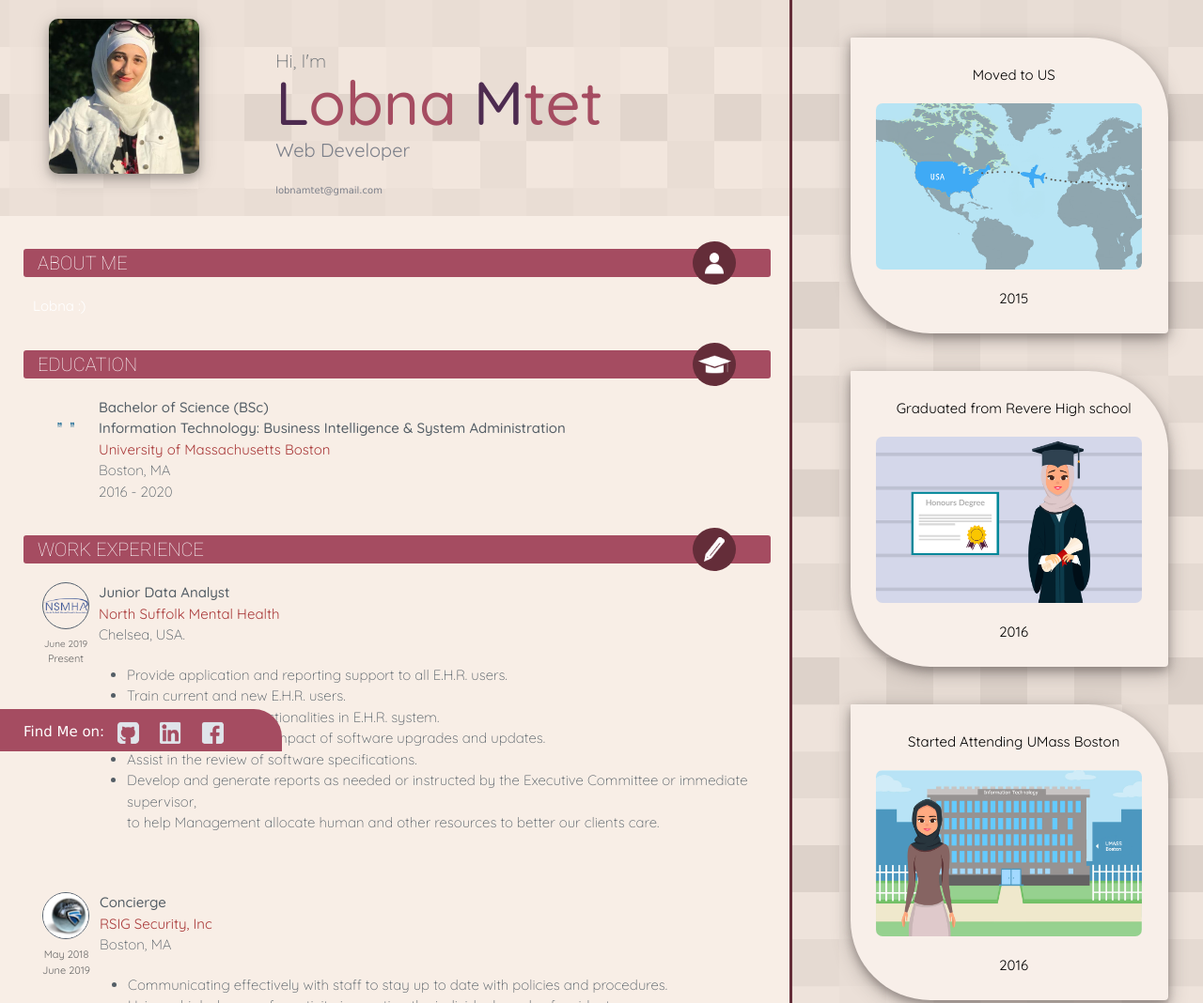
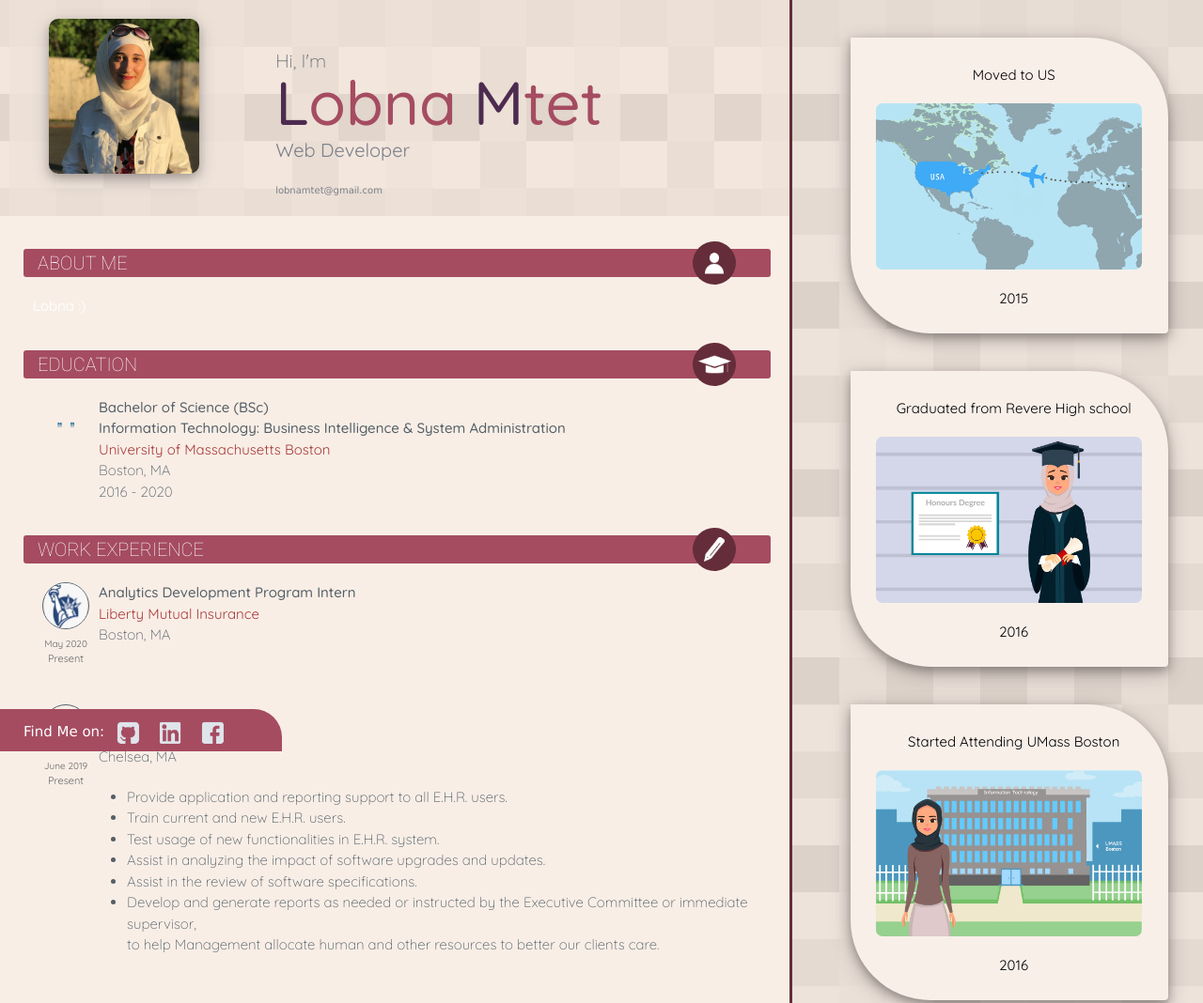
Before and after one commit to lobnamt/lobnamt.github.io, a plain HTML site: page index.html in a window 1280 px wide. Shown: the top 1068 px of the page at 94% size. Drawn offline with nearby package versions, Linux system fonts and the light colour scheme; files whose address does not match are found by name; a web font is replaced by a local one.

Commit message:
Added LM
Added LM

```diff
--- a/index.html
+++ b/index.html
@@ -45,7 +45,7 @@
 
 				<div class="uk-width-1-3">
 					<div class="box">
-						<img src="image/me.jpeg" class="personal_img">
+						<img src="image/me_2.jpg" class="personal_img">
 					</div>
 				</div>
 
@@ -110,6 +110,29 @@
 
 			<div class="main_pic_n" style="display: flex;">
 				<div style="float: left;text-align: center;">
+					<img src="image/liberty_mutual.png" class="work_img">
+					<p style="font-size: 10px;margin: 0px;margin-top: 8px;">May 2020</p>
+					<p style="font-size: 11px;margin: 0px;">Present</p>
+				</div>
+				<span>
+					<span class="main_text_n" style="font-weight: 500;">
+						Analytics Development Program Intern
+					</span>
+					<br>
+					<span class="main_text_n" style="font-weight: 400;"><a style="color: #AA3B3B;" href="https://www.libertymutual.com/" target="_blank"> Liberty Mutual Insurance</a> </span>
+					<br>
+					<span class="main_text_n" style="font-weight: 300;">Boston, MA</span>
+					<ul class="main_text_n" style="font-weight: 300;">
+
+					</ul>
+					<br>
+
+				</span>
+
+			</div>
+
+			<div class="main_pic_n" style="display: flex;">
+				<div style="float: left;text-align: center;">
 					<img src="image/nsmha.png" class="work_img">
 					<p style="font-size: 10px;margin: 0px;margin-top: 8px;">June 2019</p>
 					<p style="font-size: 11px;margin: 0px;">Present</p>
@@ -121,7 +144,7 @@
 					<br>
 					<span class="main_text_n" style="font-weight: 400;"><a style="color: #AA3B3B;" href="http://northsuffolk.org/" target="_blank"> North Suffolk Mental Health</a> </span>
 					<br>
-					<span class="main_text_n" style="font-weight: 300;">Chelsea, USA.</span>
+					<span class="main_text_n" style="font-weight: 300;">Chelsea, MA</span>
 					<ul class="main_text_n" style="font-weight: 300;">
 					<li>Provide application and reporting support to all E.H.R. users.</li>
 					<li>Train current and new E.H.R. users.</li>
@@ -223,7 +246,7 @@
 			<a class= "no_hover" href="https://lobnamt.github.io/projects/ufilter/index.html" target="_blank">
 			<div class="project_card uk-card uk-card-default uk-grid-collapse uk-child-width-1-2@s uk-margin" uk-grid>
 				<div class="uk-card-media-left uk-cover-container">
-					<img src="image/ufilter.png" alt="" uk-cover>
+					<img src="image/ufilter_2.png" alt="" uk-cover>
 					<canvas width="600" height="400"></canvas>
 				</div>
 				<div>
```
Also changed, not shown: image/liberty_mutual.png (added), image/me_2.jpg (added), image/ufilter_2.png (added).
